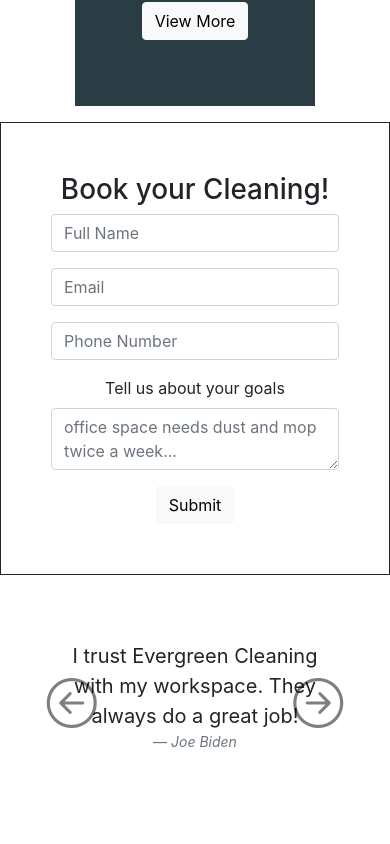
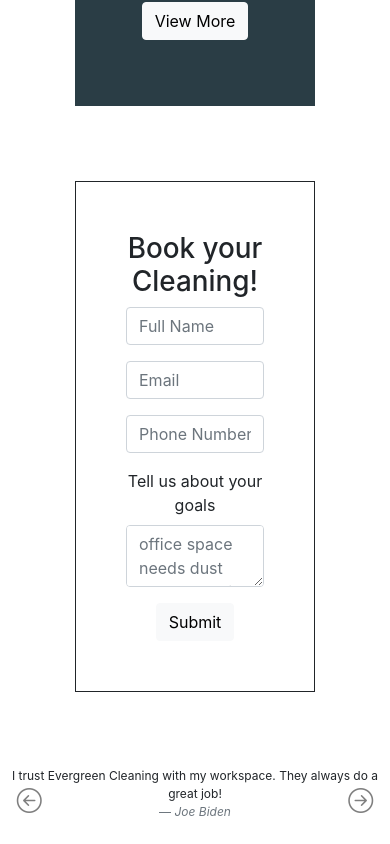
Before and after one commit to Shellsea31/evergreen-clean, a React (Create React App) app in the folder client/: page / in a window 390 px wide. Shown: the part 1840-2684 px from the top of the page. Built offline with nearby package versions, Linux system fonts and the light colour scheme; no server answers.

Commit message:
FIX: media queries for appts component

```diff
--- a/client/src/components/Body/Appointments.js
+++ b/client/src/components/Body/Appointments.js
@@ -1,21 +1,13 @@
 import React from "react";
 
 const Appointments = () => {
-  const cardStyle = {
-    minWidth: "auto",
-    padding: "50px",
-    // marginTop: "75px",
-    // marginLeft: "200px",
-    // marginRight: "200px",
-  };
   return (
     <div
       className="card mb-3 bg-transparent border border-dark rounded-0"
       id="appts"
-      style={cardStyle}
     >
       <div className="row">
-        <div className="mx-auto" style={{ width: "450px" }}>
+        <div className="mx-auto" id="inputForm">
           <h1>Book your Cleaning!</h1>
 
           <div className="input-group mb-3">
--- a/client/src/components/Body/Testimonials.js
+++ b/client/src/components/Body/Testimonials.js
@@ -3,7 +3,8 @@
 const Testimonials = () => {
   const cardStyle = {
     minWidth: "auto",
-    padding: "50px",
+    marginTop:"75px",
+    marginBottom:"75px",
   };
 
   return (
@@ -27,7 +28,10 @@
           <div className="carousel-item">
             <figure>
               <blockquote className="blockquote">
-                <p>I trust Evergreen Cleaning with my workspace. They always do a great job!</p>
+                <p>
+                  I trust Evergreen Cleaning with my workspace. They always do a
+                  great job!
+                </p>
               </blockquote>
               <figcaption className="blockquote-footer">
                 <cite title="Source Title">Joe Biden</cite>
@@ -37,7 +41,10 @@
           <div className="carousel-item">
             <figure>
               <blockquote className="blockquote">
-                <p>It was really easy to start up a schedule and I love how flexible they are.</p>
+                <p>
+                  It was really easy to start up a schedule and I love how
+                  flexible they are.
+                </p>
               </blockquote>
               <figcaption className="blockquote-footer">
                 <cite title="Source Title">Jennifer Hudson</cite>
@@ -51,10 +58,7 @@
           data-bs-target="#carouselExampleControls"
           data-bs-slide="prev"
         >
-          <i
-            className="bi bi-arrow-left-circle"
-            style={{ fontSize: "50px", color: "black" }}
-          ></i>
+          <i className="bi bi-arrow-left-circle"></i>
         </button>
         <button
           className="carousel-control-next"
@@ -62,10 +66,7 @@
           data-bs-target="#carouselExampleControls"
           data-bs-slide="next"
         >
-          <i
-            className="bi bi-arrow-right-circle"
-            style={{ fontSize: "50px", color: "black" }}
-          ></i>
+          <i className="bi bi-arrow-right-circle"></i>
         </button>
       </div>
     </div>
--- a/client/src/index.css
+++ b/client/src/index.css
@@ -15,7 +15,8 @@
     monospace;
 }
 
-#introduction {
+#introduction,
+#appts {
   min-width: auto;
   padding: 50px;
   background-color: #f0f6f6;
@@ -24,15 +25,44 @@
   margin-left: 250px;
 }
 
+#inputForm {
+  width: 450px;
+}
+
 .carousel-item {
   max-height: 700px;
 }
 
+.bi-arrow-left-circle,
+.bi-arrow-right-circle {
+  font-size: 50px;
+  color: black;
+}
+
+.blockquote,
+.blockquote-footer {
+  font-size: 20px;
+}
+
 @media (max-width: 1000px) {
-  #introduction {
+  #introduction,
+  #appts {
     margin: 75px;
   }
   .carousel-item {
     max-height: 300px;
   }
+  .bi-arrow-left-circle,
+  .bi-arrow-right-circle {
+    font-size: 25px;
+  }
+
+  .blockquote,
+  .blockquote-footer {
+    font-size: 12px;
+  }
 }
+
+@media (max-width: 765px){
+
+}
```
